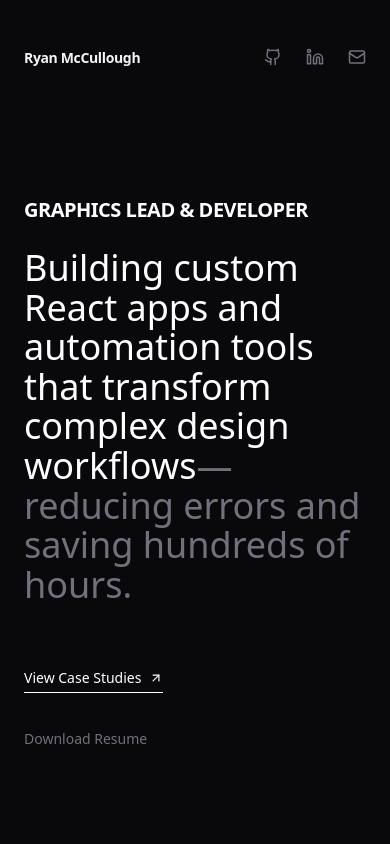
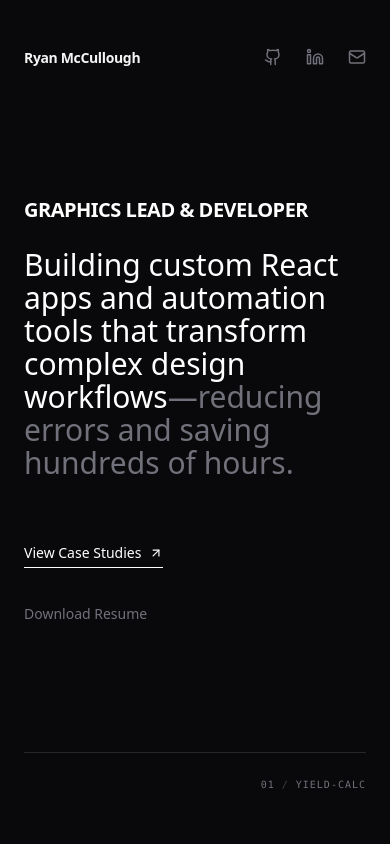
Before and after one commit to ryanbrett/ryanmcc, a React (Vite) app: page / in a window 390 px wide. Shown: the top 844 px of the page. Built offline with nearby package versions, Linux system fonts and the light colour scheme.

Commit message:
Change H2 font size from 4xl to 3xl

```diff
--- a/src/App.tsx
+++ b/src/App.tsx
@@ -68,7 +68,7 @@
             </h1>
 
             {/* H2 Mission - Larger, fading at the dash */}
-            <h2 className="text-4xl md:text-4xl lg:text-6xl font-medium text-white leading-[1.1] max-w-5xl mb-12">
+            <h2 className="text-3xl md:text-3xl lg:text-6xl font-medium text-white leading-[1.1] max-w-5xl mb-12">
               Building custom React apps and automation tools that transform complex design workflows<span className="text-zinc-500">—reducing errors and saving hundreds of hours.</span>
             </h2>
 
```
